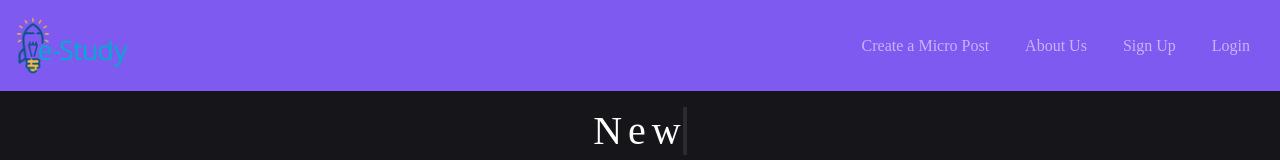
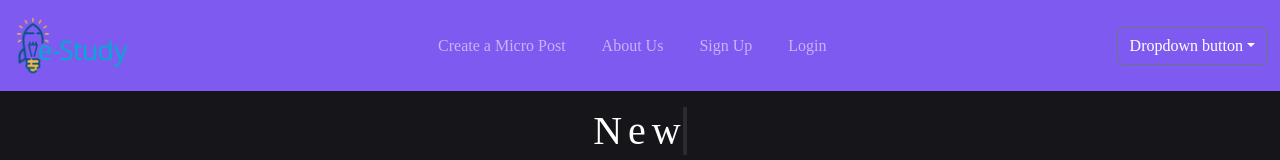
Before and after one commit to yaboyd1/estudy, a React (Create React App) app in the folder client/: page / in a window 1280 px wide. Shown: the top 160 px of the page. Built offline with nearby package versions, Linux system fonts and the light colour scheme; no server answers; a web font is replaced by a local one.

Commit message:
Add dropdown

```diff
--- a/client/public/index.html
+++ b/client/public/index.html
@@ -46,5 +46,7 @@
       To begin the development, run `npm start` or `yarn start`.
       To create a production bundle, use `npm run build` or `yarn build`.
     -->
+    <script src="https://cdn.jsdelivr.net/npm/bootstrap@5.2.3/dist/js/bootstrap.bundle.min.js" integrity="sha384-kenU1KFdBIe4zVF0s0G1M5b4hcpxyD9F7jL+jjXkk+Q2h455rYXK/7HAuoJl+0I4" crossorigin="anonymous"></script>
+
   </body>
 </html>
--- a/client/src/App.js
+++ b/client/src/App.js
@@ -43,6 +43,16 @@ function Navigation() {
 
           <AuthButton />
         </ul>
+          <div className="dropdown">
+            <button className="btn btn-secondary dropdown-toggle" type="button" data-bs-toggle="dropdown" aria-expanded="false">
+              Dropdown button
+            </button>
+            <ul className="dropdown-menu">
+              <li>Action</li>
+              <li>Another action</li>
+              <li>Something else here</li>
+            </ul>
+          </div>
       </div>
     </nav>
   );
```
